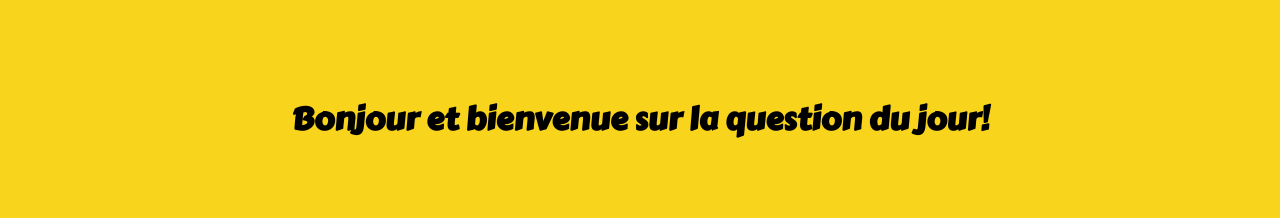
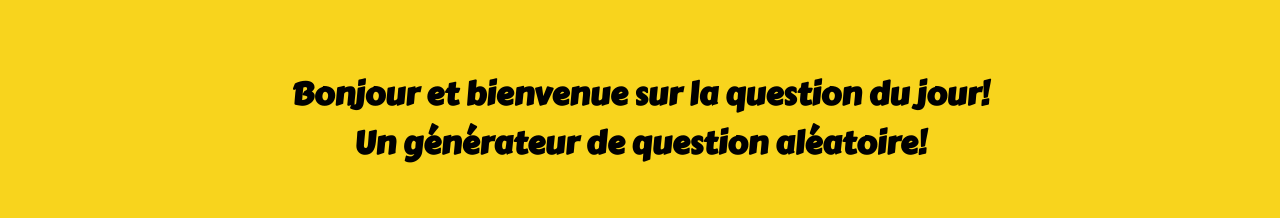
Before and after one commit to charlesgourdin/question-generator, a Next.js app: page / in a window 1280 px wide. Shown: the part 276-494 px from the top of the page. Built offline with nearby package versions, Linux system fonts and the light colour scheme; no server answers; the database is empty; a web font is replaced by a local one.

Commit message:
feat: adjust some style stuff

```diff
--- a/src/components/Layout/index.tsx
+++ b/src/components/Layout/index.tsx
@@ -18,7 +18,7 @@ export default function Layout({ children }: PropsWithChildren<LayoutProps>) {
         <meta name="viewport" content="width=device-width, initial-scale=1" />
         <meta
           name="keywords"
-          content="question, quotidienne, réponse, curiosité, générateur"
+          content="question, quotidienne, réponse, curiosité, générateur, generator, random, aléatoire"
         ></meta>
         <meta property="og:title" content="La question du jour" />
         <meta
--- a/src/components/Navbar/styles.module.scss
+++ b/src/components/Navbar/styles.module.scss
@@ -69,6 +69,7 @@
       }
 
       .menuList {
+        z-index: 20;
         position: absolute;
         top: 60px;
         left: -100%;
@@ -78,8 +79,10 @@
         align-items: flex-start;
         gap: 16px;
         min-width: 25vw;
+        height: calc(100vh - 50px - 60px);
         padding: 16px 16px 32px;
-        background-color: black;
+        background-color: white;
+        color: black;
         transition: left 300ms ease-in;
         &.isVisible {
           left: 0;
--- a/src/pages/index.tsx
+++ b/src/pages/index.tsx
@@ -28,7 +28,8 @@ export default function Home() {
 
       const randomIndex = Math.floor(Math.random() * questionsLength);
 
-      setCurrentQuestion(questions[randomIndex]);
+      setTimeout(() => setCurrentQuestion(questions[randomIndex]), 3000);
+
       setSpring.start({
         from: { opacity: "0" },
         to: { opacity: "1" },
@@ -70,7 +71,8 @@ export default function Home() {
             </>
           ) : (
             <h1 className="title">
-              Bonjour et bienvenue sur la question du jour!
+              Bonjour et bienvenue sur la question du jour! <br />
+              Un générateur de question aléatoire!
             </h1>
           )}
         </animated.div>
--- a/src/styles/globals.scss
+++ b/src/styles/globals.scss
@@ -20,6 +20,10 @@ body {
 a {
   color: inherit;
   text-decoration: none;
+}
+
+.title {
+  text-align: center;
 }
 
 @media (max-width: 320px) {
```
